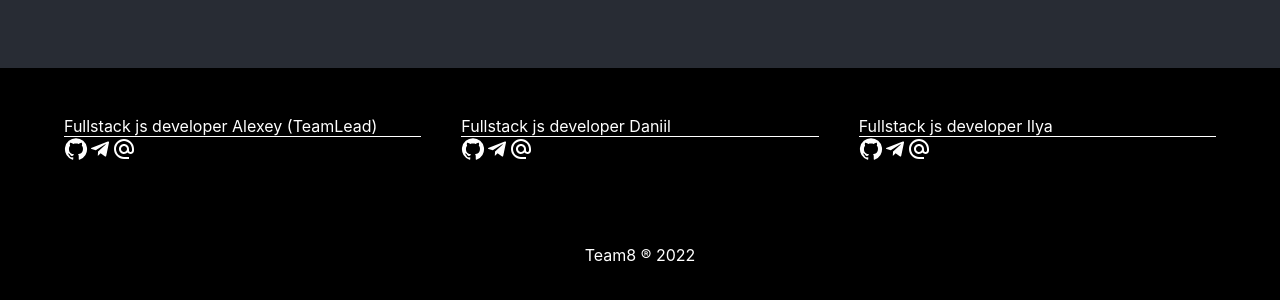
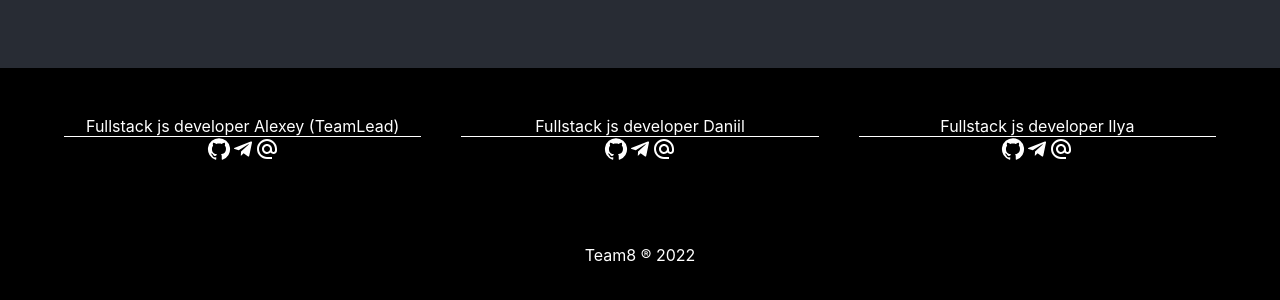
Before and after one commit to KolesnikovP/team8, a React (Create React App) app in the folder client/: page /profile in a window 1280 px wide. Shown: the part 844-1144 px from the top of the page. Built offline with nearby package versions, Linux system fonts and the light colour scheme; no server answers.

Commit message:
someFix for Footer

```diff
--- a/client/src/components/Footer/Footer.jsx
+++ b/client/src/components/Footer/Footer.jsx
@@ -16,8 +16,10 @@ export default function Footer() {
         <Container maxWidth="lg">
           <Grid container spacing={5}>
             <Grid item xs={12} sm={4}>
-              <Box borderBottom={1}>Fullstack js developer Alexey (TeamLead)</Box>
-              <Box>
+              <Box textAlign="center" borderBottom={1}>
+                Fullstack js developer Alexey (TeamLead)
+              </Box>
+              <Box textAlign="center">
                 <LinkMui href="/" color="inherit">
                   <GitHubIcon />
                 </LinkMui>
@@ -30,8 +32,10 @@ export default function Footer() {
               </Box>
             </Grid>
             <Grid item xs={12} sm={4}>
-              <Box borderBottom={1}>Fullstack js developer Daniil</Box>
-              <Box>
+              <Box textAlign="center" borderBottom={1}>
+                Fullstack js developer Daniil
+              </Box>
+              <Box textAlign="center">
                 <LinkMui href="/" color="inherit">
                   <GitHubIcon />
                 </LinkMui>
@@ -44,8 +48,10 @@ export default function Footer() {
               </Box>
             </Grid>
             <Grid item xs={12} sm={4}>
-              <Box borderBottom={1}>Fullstack js developer Ilya</Box>
-              <Box>
+              <Box textAlign="center" borderBottom={1}>
+                Fullstack js developer Ilya
+              </Box>
+              <Box textAlign="center">
                 <LinkMui href="/" color="inherit">
                   <GitHubIcon />
                 </LinkMui>
```
